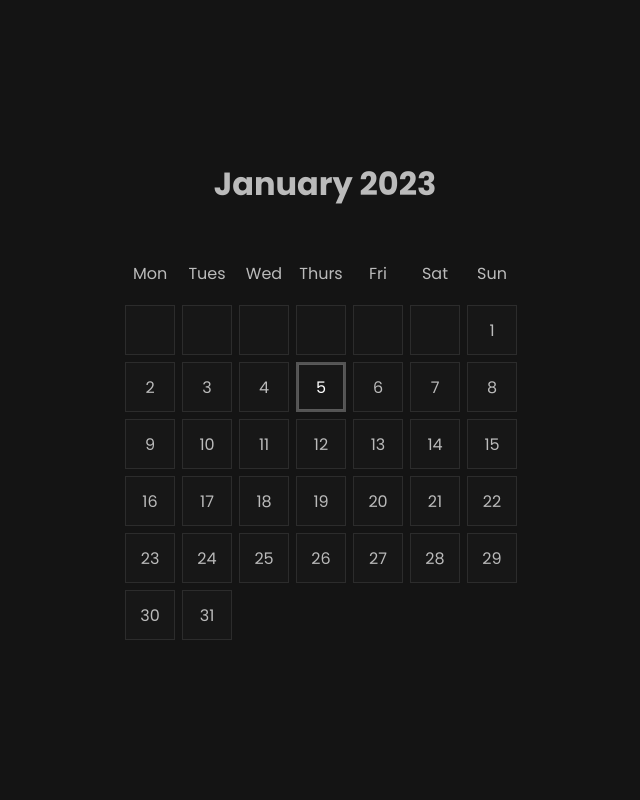
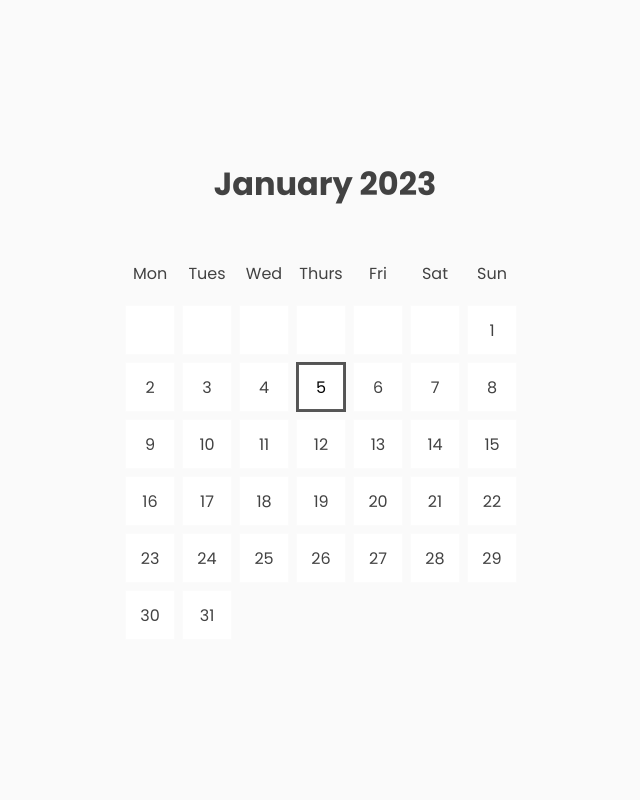
Before and after one commit to Bawelna0225/small-projects, a PHP site: page / in a window 1280 px wide. Shown: the whole page, without its empty margins (315-955 px from the left). Run offline with PHP 8.4, Linux system fonts and the light colour scheme.

Commit message:
media for smaller screens & light mode users

```diff
--- a/calendar/css/style.css
+++ b/calendar/css/style.css
@@ -107,4 +107,21 @@ h1 {
   border: 2px solid rgb(84, 84, 84);
   background-color: rgb(90, 90, 90) !important;
   color: var(--current-day-text);
+}
+
+@media (prefers-color-scheme: light) {
+  :root {
+    --bg-color: rgb(250, 250, 250);
+    --card-color: rgb(255, 255, 255);
+    --card-border-color: rgba(255, 255, 255, 0.1);
+    --light-color: rgba(33, 33, 33, 0.06);
+    --hover-border-color: rgba(42, 42, 42, 0.4);
+    --text-color: rgb(66, 66, 66);
+    --current-day-text: #000;
+  }
+}
+@media (width < 600px) {
+  .cards-container {
+    scale: 0.85;
+  }
 }/*# sourceMappingURL=style.css.map */
--- a/calendar/css/style.scss
+++ b/calendar/css/style.scss
@@ -107,3 +107,19 @@ h1 {
 		}
 	}
 }
+@media (prefers-color-scheme: light) {
+	:root {
+		--bg-color: rgb(250, 250, 250);
+		--card-color: rgb(255, 255, 255);
+		--card-border-color: rgba(255, 255, 255, 0.1);
+		--light-color: rgba(33, 33, 33, 0.06);
+		--hover-border-color: rgba(42, 42, 42, 0.4);
+		--text-color: rgb(66, 66, 66);
+		--current-day-text: #000;
+	}
+}
+@media (width < 600px) {
+	.cards-container {
+		scale: 0.85;
+	}
+}
```
Also changed, not shown: 1 other file.
